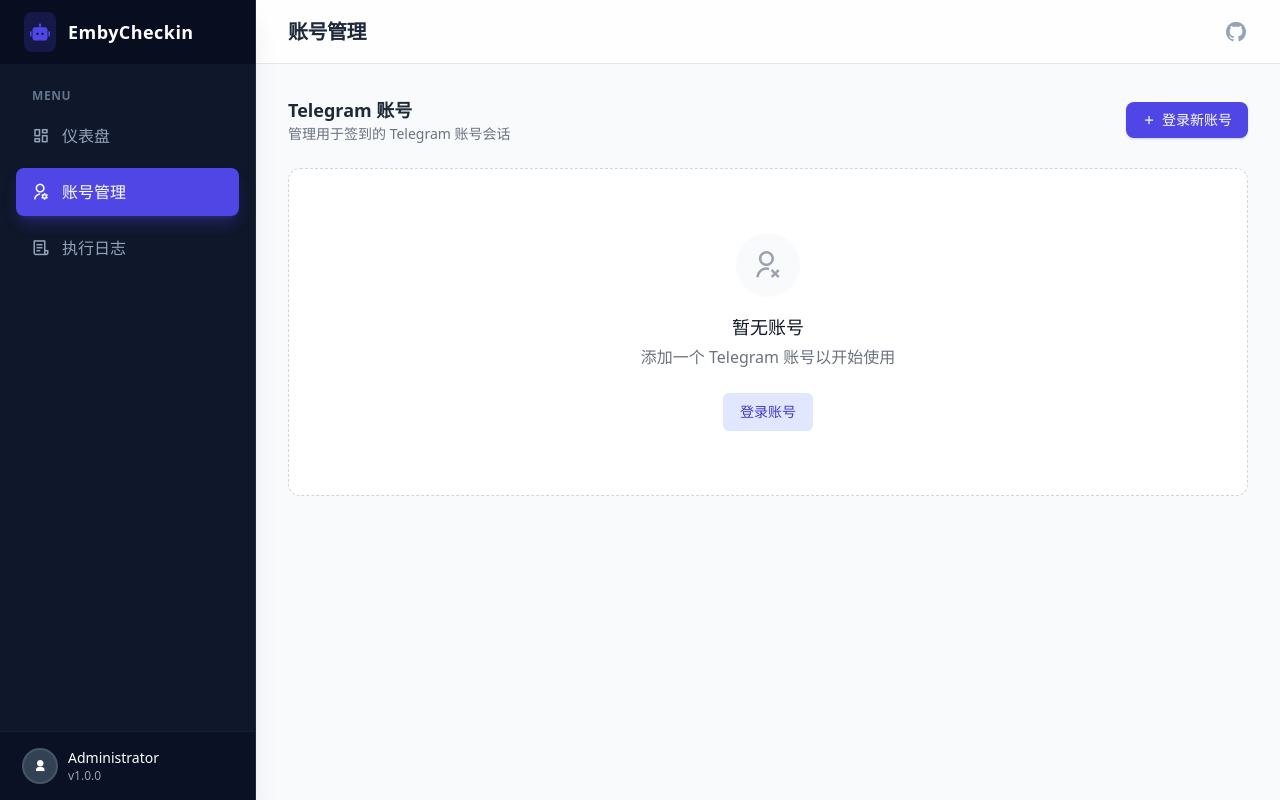
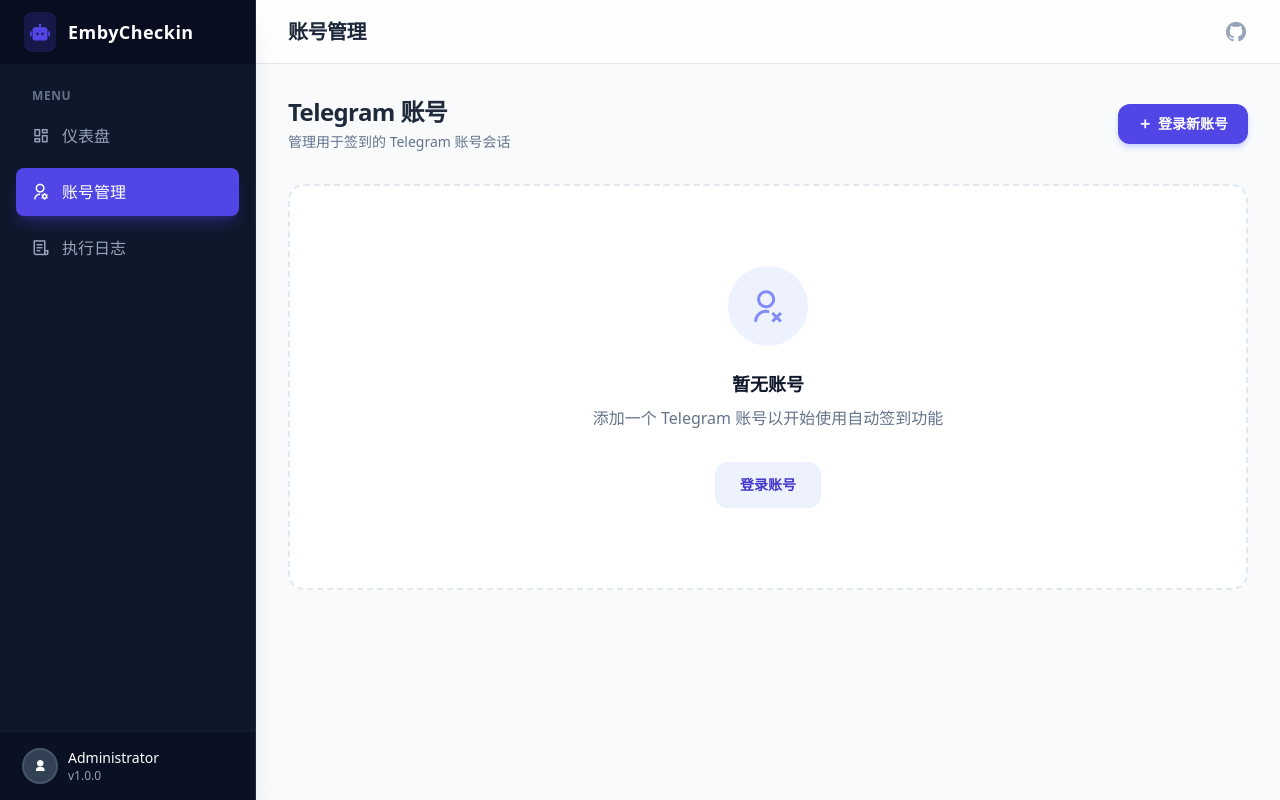
Before and after one commit to ZJ145013/EmbyCheckin, a FastAPI app: page /accounts in a window 1280 px wide. Run offline with FastAPI, Linux system fonts and the light colour scheme; some libraries are stand-ins or nearby versions.

Commit message:
feat(ui): modernize accounts page with premium design
Account cards redesign:
- Gradient avatar backgrounds (from-blue-400 to-indigo-500)
- Larger avatars (w-14 h-14) with rounded-xl corners
- Enhanced card shadows (hover:shadow-xl with slate tint)
- Better status badge with animated dot indicator
- Improved dropdown menu styling

Modal improvements:
- Rounded-2xl for softer corners
- Larger icon container (h-14 w-14)
- Backdrop blur effect (bg-slate-900/50 backdrop-blur-sm)
- Shadow-2xl for dramatic depth
- Better form input styling:
  - Rounded-xl corners
  - Taller inputs (p-3)
  - Hover shadow effects
  - Verification code input with mono font and center alignment
- Enhanced button design:
  - Larger size (px-6 py-3)
  - Lift effect on primary button
  - Better spacing and visual hierarchy

Empty state:
- Larger icon (w-20 h-20)
- Better text hierarchy
- Enhanced button with rounded-xl

Color system:
- Consistent slate palette
- Rose for error messages
- Emerald for success states
- Improved contrast throughout

The accounts page now feels premium and polished, matching the overall modern design system.

```diff
--- a/embycheckin/web/templates/accounts.html
+++ b/embycheckin/web/templates/accounts.html
@@ -6,56 +6,58 @@
 
 {% block content %}
 <div x-data="accountManager()">
-    <div class="flex justify-between items-center mb-6">
+    <div class="flex justify-between items-center mb-8">
         <div>
-            <h3 class="text-lg font-semibold text-gray-800">Telegram 账号</h3>
-            <p class="text-sm text-gray-500">管理用于签到的 Telegram 账号会话</p>
+            <h3 class="text-2xl font-bold text-slate-800 tracking-tight">Telegram 账号</h3>
+            <p class="text-sm text-slate-500 mt-1">管理用于签到的 Telegram 账号会话</p>
         </div>
-        <button @click="openModal()" class="inline-flex items-center px-4 py-2 bg-primary text-white text-sm font-medium rounded-lg hover:bg-indigo-700 transition-colors shadow-sm shadow-indigo-200">
+        <button @click="openModal()" class="inline-flex items-center px-5 py-2.5 bg-primary text-white text-sm font-semibold rounded-xl hover:bg-indigo-600 transition-all shadow-md shadow-indigo-200 hover:shadow-lg hover:-translate-y-0.5">
             <i class="ri-add-line mr-1.5"></i>登录新账号
         </button>
     </div>
 
     {% if not accounts %}
-    <div class="text-center py-16 bg-white rounded-xl border border-dashed border-gray-300">
-        <div class="bg-gray-50 w-16 h-16 rounded-full flex items-center justify-center mx-auto mb-4">
-            <i class="ri-user-unfollow-line text-3xl text-gray-400"></i>
+    <div class="text-center py-20 bg-white rounded-2xl border-2 border-dashed border-slate-200">
+        <div class="bg-indigo-50 w-20 h-20 rounded-full flex items-center justify-center mx-auto mb-6">
+            <i class="ri-user-unfollow-line text-4xl text-indigo-400"></i>
         </div>
-        <h3 class="text-lg font-medium text-gray-900">暂无账号</h3>
-        <p class="text-gray-500 mt-1 mb-6">添加一个 Telegram 账号以开始使用</p>
-        <button @click="openModal()" class="inline-flex items-center px-4 py-2 border border-transparent text-sm font-medium rounded-md text-indigo-700 bg-indigo-100 hover:bg-indigo-200">
+        <h3 class="text-lg font-bold text-slate-900">暂无账号</h3>
+        <p class="text-slate-500 mt-2 mb-8 max-w-sm mx-auto">添加一个 Telegram 账号以开始使用自动签到功能</p>
+        <button @click="openModal()" class="inline-flex items-center px-6 py-3 border border-transparent text-sm font-semibold rounded-xl text-indigo-700 bg-indigo-50 hover:bg-indigo-100 transition-colors">
             登录账号
         </button>
     </div>
     {% else %}
     <div class="grid grid-cols-1 md:grid-cols-2 lg:grid-cols-3 gap-6">
         {% for acc in accounts %}
-        <div class="bg-white rounded-xl shadow-sm border border-gray-100 p-6 flex flex-col justify-between h-full hover:shadow-md transition-shadow">
+        <div class="bg-white rounded-2xl shadow-sm border border-slate-100 p-6 flex flex-col justify-between h-full hover:shadow-xl hover:shadow-slate-200/50 transition-all duration-300 group">
             <div class="flex items-start justify-between mb-4">
                 <div class="flex items-center space-x-3">
-                    <div class="w-12 h-12 rounded-full bg-blue-100 flex items-center justify-center text-blue-600 text-xl font-bold">
+                    <div class="w-14 h-14 rounded-xl bg-gradient-to-br from-blue-400 to-indigo-500 flex items-center justify-center text-white text-xl font-bold shadow-lg">
                         {{ acc.name[:1].upper() }}
                     </div>
                     <div>
-                        <h4 class="text-base font-semibold text-gray-900">{{ acc.name }}</h4>
-                        <p class="text-xs text-gray-500">Session: {{ acc.session_name }}</p>
+                        <h4 class="text-base font-bold text-slate-800">{{ acc.name }}</h4>
+                        <p class="text-xs text-slate-500 mt-0.5">{{ acc.session_name }}</p>
                     </div>
                 </div>
                 <div class="relative" x-data="{ menuOpen: false }">
-                    <button @click="menuOpen = !menuOpen" @click.outside="menuOpen = false" class="text-gray-400 hover:text-gray-600 p-1 rounded-full hover:bg-gray-100 transition-colors">
+                    <button @click="menuOpen = !menuOpen" @click.outside="menuOpen = false" class="text-slate-300 hover:text-slate-600 p-2 rounded-lg hover:bg-slate-50 transition-colors">
                         <i class="ri-more-line text-xl"></i>
                     </button>
-                    <div x-show="menuOpen" x-cloak class="absolute right-0 mt-2 w-32 bg-white rounded-md shadow-lg py-1 z-10 border border-gray-100">
-                        <button onclick="confirmDelete('/api/v1/accounts/{{ acc.id }}')" class="w-full text-left px-4 py-2 text-sm text-red-600 hover:bg-red-50">
-                            删除账号
+                    <div x-show="menuOpen" x-cloak class="absolute right-0 mt-2 w-36 bg-white rounded-xl shadow-xl py-1 z-10 border border-slate-100 ring-1 ring-black/5">
+                        <button onclick="confirmDelete('/api/v1/accounts/{{ acc.id }}')" class="w-full text-left px-4 py-2.5 text-sm text-rose-600 hover:bg-rose-50 flex items-center">
+                            <i class="ri-delete-bin-line mr-2"></i>删除账号
                         </button>
                     </div>
                 </div>
             </div>
 
-            <div class="mt-4 pt-4 border-t border-gray-50 flex justify-between items-center text-xs text-gray-400">
-                <span><i class="ri-calendar-line mr-1 align-middle"></i>{{ acc.created_at.strftime('%Y-%m-%d') }}</span>
-                <span class="bg-green-100 text-green-700 px-2 py-0.5 rounded-full">已连接</span>
+            <div class="mt-4 pt-4 border-t border-slate-100 flex justify-between items-center text-xs">
+                <span class="text-slate-400 flex items-center"><i class="ri-calendar-line mr-1.5"></i>{{ acc.created_at.strftime('%Y-%m-%d') }}</span>
+                <span class="bg-emerald-100 text-emerald-700 px-2.5 py-1 rounded-lg font-semibold flex items-center">
+                    <span class="w-1.5 h-1.5 bg-emerald-500 rounded-full mr-1.5"></span>已连接
+                </span>
             </div>
         </div>
         {% endfor %}
@@ -64,86 +66,83 @@
 
     <!-- Login Modal -->
     <div x-show="modalOpen" class="fixed inset-0 z-50 overflow-y-auto" aria-labelledby="modal-title" role="dialog" aria-modal="true" x-cloak>
-        <div class="flex items-end justify-center min-h-screen pt-4 px-4 pb-20 text-center sm:block sm:p-0">
-            <div x-show="modalOpen" x-transition:enter="ease-out duration-300" x-transition:enter-start="opacity-0" x-transition:enter-end="opacity-100" x-transition:leave="ease-in duration-200" x-transition:leave-start="opacity-100" x-transition:leave-end="opacity-0" class="fixed inset-0 bg-gray-500 bg-opacity-75 transition-opacity" aria-hidden="true" @click="closeModal()"></div>
+        <div class="flex items-center justify-center min-h-screen pt-4 px-4 pb-20 text-center sm:p-0">
+            <div x-show="modalOpen" x-transition:enter="ease-out duration-300" x-transition:enter-start="opacity-0" x-transition:enter-end="opacity-100" x-transition:leave="ease-in duration-200" x-transition:leave-start="opacity-100" x-transition:leave-end="opacity-0" class="fixed inset-0 bg-slate-900/50 backdrop-blur-sm transition-opacity" aria-hidden="true" @click="closeModal()"></div>
 
-            <span class="hidden sm:inline-block sm:align-middle sm:h-screen" aria-hidden="true">&#8203;</span>
+            <div x-show="modalOpen" x-transition:enter="ease-out duration-300" x-transition:enter-start="opacity-0 translate-y-4 sm:scale-95" x-transition:enter-end="opacity-100 translate-y-0 sm:scale-100" x-transition:leave="ease-in duration-200" x-transition:leave-start="opacity-100 translate-y-0 sm:scale-100" x-transition:leave-end="opacity-0 translate-y-4 sm:scale-95" class="relative inline-block align-middle bg-white rounded-2xl text-left overflow-hidden shadow-2xl transform transition-all sm:my-8 sm:max-w-lg sm:w-full border border-slate-200">
 
-            <div x-show="modalOpen" x-transition:enter="ease-out duration-300" x-transition:enter-start="opacity-0 translate-y-4 sm:translate-y-0 sm:scale-95" x-transition:enter-end="opacity-100 translate-y-0 sm:scale-100" x-transition:leave="ease-in duration-200" x-transition:leave-start="opacity-100 translate-y-0 sm:scale-100" x-transition:leave-end="opacity-0 translate-y-4 sm:translate-y-0 sm:scale-95" class="inline-block align-bottom bg-white rounded-lg text-left overflow-hidden shadow-xl transform transition-all sm:my-8 sm:align-middle sm:max-w-lg sm:w-full">
-
-                <div class="bg-white px-4 pt-5 pb-4 sm:p-6 sm:pb-4">
+                <div class="bg-white px-6 pt-6 pb-5">
                     <div class="sm:flex sm:items-start">
-                        <div class="mx-auto flex-shrink-0 flex items-center justify-center h-12 w-12 rounded-full bg-indigo-100 sm:mx-0 sm:h-10 sm:w-10">
-                            <i class="ri-telegram-fill text-indigo-600 text-xl"></i>
+                        <div class="mx-auto flex-shrink-0 flex items-center justify-center h-14 w-14 rounded-xl bg-indigo-100 sm:mx-0">
+                            <i class="ri-telegram-fill text-indigo-600 text-2xl"></i>
                         </div>
                         <div class="mt-3 text-center sm:mt-0 sm:ml-4 sm:text-left w-full">
-                            <h3 class="text-lg leading-6 font-medium text-gray-900" id="modal-title">登录 Telegram</h3>
+                            <h3 class="text-xl leading-6 font-bold text-slate-800" id="modal-title">登录 Telegram</h3>
 
                             <!-- Error Message -->
-                            <div x-show="errorMsg" class="mt-2 bg-red-50 border border-red-200 text-red-700 px-4 py-2 rounded text-sm relative">
+                            <div x-show="errorMsg" class="mt-3 bg-rose-50 border border-rose-200 text-rose-700 px-4 py-3 rounded-xl text-sm relative">
                                 <span x-text="errorMsg"></span>
-                                <span class="absolute top-0 bottom-0 right-0 px-4 py-2" @click="errorMsg = ''">
+                                <button class="absolute top-0 bottom-0 right-0 px-4 py-3" @click="errorMsg = ''">
                                     <i class="ri-close-line cursor-pointer"></i>
-                                </span>
+                                </button>
                             </div>
 
                             <!-- Step 1: Phone -->
-                            <div x-show="step === 1" class="mt-4 space-y-4">
+                            <div x-show="step === 1" class="mt-5 space-y-4">
                                 <div>
-                                    <label class="block text-sm font-medium text-gray-700">Session 名称</label>
-                                    <input type="text" x-model="form.session_name" class="mt-1 block w-full border-gray-300 rounded-md shadow-sm focus:ring-indigo-500 focus:border-indigo-500 sm:text-sm p-2 border" placeholder="my_account">
-                                    <p class="mt-1 text-xs text-gray-500">用于标识此账号的唯一名称</p>
+                                    <label class="block text-sm font-semibold text-slate-700 mb-2">Session 名称</label>
+                                    <input type="text" x-model="form.session_name" class="block w-full border-slate-300 rounded-xl shadow-sm focus:ring-indigo-500 focus:border-indigo-500 sm:text-sm p-3 border transition-shadow hover:shadow-md" placeholder="my_account">
+                                    <p class="mt-2 text-xs text-slate-500 flex items-center">
+                                        <i class="ri-information-line mr-1"></i>用于标识此账号的唯一名称
+                                    </p>
                                 </div>
                                 <div>
-                                    <label class="block text-sm font-medium text-gray-700">手机号</label>
-                                    <input type="text" x-model="form.phone_number" class="mt-1 block w-full border-gray-300 rounded-md shadow-sm focus:ring-indigo-500 focus:border-indigo-500 sm:text-sm p-2 border" placeholder="+8613800138000">
-                                    <p class="mt-1 text-xs text-gray-500">带国际区号，如 +86</p>
+                                    <label class="block text-sm font-semibold text-slate-700 mb-2">手机号</label>
+                                    <input type="text" x-model="form.phone_number" class="block w-full border-slate-300 rounded-xl shadow-sm focus:ring-indigo-500 focus:border-indigo-500 sm:text-sm p-3 border transition-shadow hover:shadow-md" placeholder="+8613800138000">
+                                    <p class="mt-2 text-xs text-slate-500 flex items-center">
+                                        <i class="ri-information-line mr-1"></i>带国际区号,如 +86
+                                    </p>
                                 </div>
                             </div>
 
                             <!-- Step 2: Code -->
-                            <div x-show="step === 2" class="mt-4">
-                                <p class="text-sm text-gray-600 mb-4">验证码已发送到您的 Telegram 客户端，请输入：</p>
+                            <div x-show="step === 2" class="mt-5 space-y-4">
                                 <div>
-                                    <label class="block text-sm font-medium text-gray-700">验证码</label>
-                                    <input type="text" x-model="form.code" class="mt-1 block w-full border-gray-300 rounded-md shadow-sm focus:ring-indigo-500 focus:border-indigo-500 sm:text-sm p-2 border text-center text-2xl tracking-widest" placeholder="12345">
+                                    <label class="block text-sm font-semibold text-slate-700 mb-2">验证码</label>
+                                    <input type="text" x-model="form.code" class="block w-full border-slate-300 rounded-xl shadow-sm focus:ring-indigo-500 focus:border-indigo-500 sm:text-sm p-3 border font-mono text-center text-lg tracking-widest transition-shadow hover:shadow-md" placeholder="12345">
+                                    <p class="mt-2 text-xs text-slate-500 flex items-center">
+                                        <i class="ri-information-line mr-1"></i>输入 Telegram 发送的验证码
+                                    </p>
                                 </div>
                             </div>
 
-                            <!-- Step 3: 2FA -->
-                            <div x-show="step === 3" class="mt-4">
-                                <p class="text-sm text-gray-600 mb-4">此账号开启了两步验证，请输入密码：</p>
+                            <!-- Step 3: Password -->
+                            <div x-show="step === 3" class="mt-5 space-y-4">
                                 <div>
-                                    <label class="block text-sm font-medium text-gray-700">两步验证密码</label>
-                                    <input type="password" x-model="form.password" class="mt-1 block w-full border-gray-300 rounded-md shadow-sm focus:ring-indigo-500 focus:border-indigo-500 sm:text-sm p-2 border">
+                                    <label class="block text-sm font-semibold text-slate-700 mb-2">两步验证密码</label>
+                                    <input type="password" x-model="form.password" class="block w-full border-slate-300 rounded-xl shadow-sm focus:ring-indigo-500 focus:border-indigo-500 sm:text-sm p-3 border transition-shadow hover:shadow-md" placeholder="输入密码">
+                                    <p class="mt-2 text-xs text-slate-500 flex items-center">
+                                        <i class="ri-information-line mr-1"></i>如果您启用了两步验证,请输入密码
+                                    </p>
                                 </div>
                             </div>
-
-                            <!-- Loading -->
-                            <div x-show="step === 'loading'" class="mt-8 text-center pb-4">
-                                <i class="ri-loader-4-line text-4xl text-indigo-600 animate-spin"></i>
-                                <p class="mt-2 text-sm text-gray-500" x-text="loadingText"></p>
-                            </div>
-
                         </div>
                     </div>
                 </div>
-                <div class="bg-gray-50 px-4 py-3 sm:px-6 sm:flex sm:flex-row-reverse">
-                    <button type="button"
-                        x-show="step !== 'loading'"
-                        @click="handleNext()"
-                        class="w-full inline-flex justify-center rounded-md border border-transparent shadow-sm px-4 py-2 bg-indigo-600 text-base font-medium text-white hover:bg-indigo-700 focus:outline-none sm:ml-3 sm:w-auto sm:text-sm">
-                        <span x-text="step === 1 ? '发送验证码' : (step === 2 ? '登录' : '验证')"></span>
+                <div class="bg-slate-50 px-6 py-4 sm:flex sm:flex-row-reverse space-x-reverse space-x-3">
+                    <button type="button" @click="handleSubmit()" class="w-full inline-flex justify-center items-center rounded-xl border border-transparent shadow-md px-6 py-3 bg-indigo-600 text-base font-bold text-white hover:bg-indigo-700 focus:outline-none focus:ring-2 focus:ring-offset-2 focus:ring-indigo-500 sm:w-auto sm:text-sm transition-all hover:shadow-lg hover:-translate-y-0.5">
+                        <span x-show="step === 1">发送验证码</span>
+                        <span x-show="step === 2">验证</span>
+                        <span x-show="step === 3">登录</span>
                     </button>
-                    <button type="button"
-                        @click="closeModal()"
-                        class="mt-3 w-full inline-flex justify-center rounded-md border border-gray-300 shadow-sm px-4 py-2 bg-white text-base font-medium text-gray-700 hover:bg-gray-50 focus:outline-none sm:mt-0 sm:ml-3 sm:w-auto sm:text-sm">
+                    <button type="button" @click="closeModal()" class="mt-3 w-full inline-flex justify-center rounded-xl border border-slate-300 shadow-sm px-6 py-3 bg-white text-base font-semibold text-slate-700 hover:bg-slate-50 focus:outline-none focus:ring-2 focus:ring-offset-2 focus:ring-indigo-500 sm:mt-0 sm:w-auto sm:text-sm transition-all hover:shadow-md">
                         取消
                     </button>
                 </div>
             </div>
         </div>
     </div>
+
 </div>
 
 <script>
@@ -151,7 +150,6 @@ function accountManager() {
     return {
         modalOpen: false,
         step: 1,
-        loadingText: '',
         errorMsg: '',
         form: {
             session_name: '',
@@ -167,29 +165,20 @@ function accountManager() {
             this.form = { session_name: '', phone_number: '', code: '', password: '' };
         },
 
-        async closeModal() {
-            if (this.form.session_name && this.step > 1) {
-                // Try to cancel session if in middle of login
-                try {
-                    await fetch('/api/v1/auth/cancel?session_name=' + encodeURIComponent(this.form.session_name), { method: 'POST' });
-                } catch(e) {}
-            }
+        closeModal() {
             this.modalOpen = false;
         },
 
-        async handleNext() {
+        async handleSubmit() {
             this.errorMsg = '';
 
             if (this.step === 1) {
                 if (!this.form.session_name || !this.form.phone_number) {
-                    this.errorMsg = '请填写所有字段';
+                    this.errorMsg = '请填写所有必填字段';
                     return;
                 }
-                this.loadingText = '正在发送验证码...';
-                this.step = 'loading';
-
                 try {
-                    const resp = await fetch('/api/v1/auth/send-code', {
+                    const res = await fetch('/api/v1/accounts/login/phone', {
                         method: 'POST',
                         headers: { 'Content-Type': 'application/json' },
                         body: JSON.stringify({
@@ -197,68 +186,48 @@ function accountManager() {
                             phone_number: this.form.phone_number
                         })
                     });
-                    const data = await resp.json();
-
-                    if (resp.ok && data.status === 'code_sent') {
+                    const data = await res.json();
+                    if (res.ok) {
                         this.step = 2;
                     } else {
-                        this.step = 1;
-                        this.errorMsg = data.detail || '发送失败';
+                        this.errorMsg = data.detail || '发送验证码失败';
                     }
                 } catch (e) {
-                    this.step = 1;
                     this.errorMsg = '网络错误: ' + e.message;
                 }
-
             } else if (this.step === 2) {
                 if (!this.form.code) {
                     this.errorMsg = '请输入验证码';
                     return;
                 }
-                this.loadingText = '正在登录...';
-                this.step = 'loading';
-
                 try {
-                    const resp = await fetch('/api/v1/auth/sign-in', {
+                    const res = await fetch('/api/v1/accounts/login/code', {
                         method: 'POST',
                         headers: { 'Content-Type': 'application/json' },
                         body: JSON.stringify({
                             session_name: this.form.session_name,
-                            phone_number: this.form.phone_number,
                             code: this.form.code
                         })
                     });
-                    const data = await resp.json();
-
-                    if (resp.ok) {
-                        if (data.status === 'success') {
-                            showToast('登录成功');
-                            setTimeout(() => location.reload(), 1000);
-                        } else if (data.status === '2fa_required') {
-                            this.step = 3;
-                        } else {
-                            this.step = 2;
-                            this.errorMsg = data.detail || '登录失败';
-                        }
+                    const data = await res.json();
+                    if (res.ok) {
+                        showToast('登录成功');
+                        setTimeout(() => location.reload(), 500);
+                    } else if (data.detail && data.detail.includes('password')) {
+                        this.step = 3;
                     } else {
-                        this.step = 2;
-                        this.errorMsg = data.detail || '登录失败';
+                        this.errorMsg = data.detail || '验证失败';
                     }
                 } catch (e) {
-                    this.step = 2;
                     this.errorMsg = '网络错误: ' + e.message;
                 }
-
             } else if (this.step === 3) {
                 if (!this.form.password) {
-                    this.errorMsg = '请输入密码';
+                    this.errorMsg = '请输入两步验证密码';
                     return;
                 }
-                this.loadingText = '正在验证...';
-                this.step = 'loading';
-
                 try {
-                    const resp = await fetch('/api/v1/auth/sign-in-2fa', {
+                    const res = await fetch('/api/v1/accounts/login/password', {
                         method: 'POST',
                         headers: { 'Content-Type': 'application/json' },
                         body: JSON.stringify({
@@ -266,17 +235,14 @@ function accountManager() {
                             password: this.form.password
                         })
                     });
-                    const data = await resp.json();
-
-                    if (resp.ok && data.status === 'success') {
+                    const data = await res.json();
+                    if (res.ok) {
                         showToast('登录成功');
-                        setTimeout(() => location.reload(), 1000);
+                        setTimeout(() => location.reload(), 500);
                     } else {
-                        this.step = 3;
-                        this.errorMsg = data.detail || '验证失败';
+                        this.errorMsg = data.detail || '登录失败';
                     }
                 } catch (e) {
-                    this.step = 3;
                     this.errorMsg = '网络错误: ' + e.message;
                 }
             }
```
